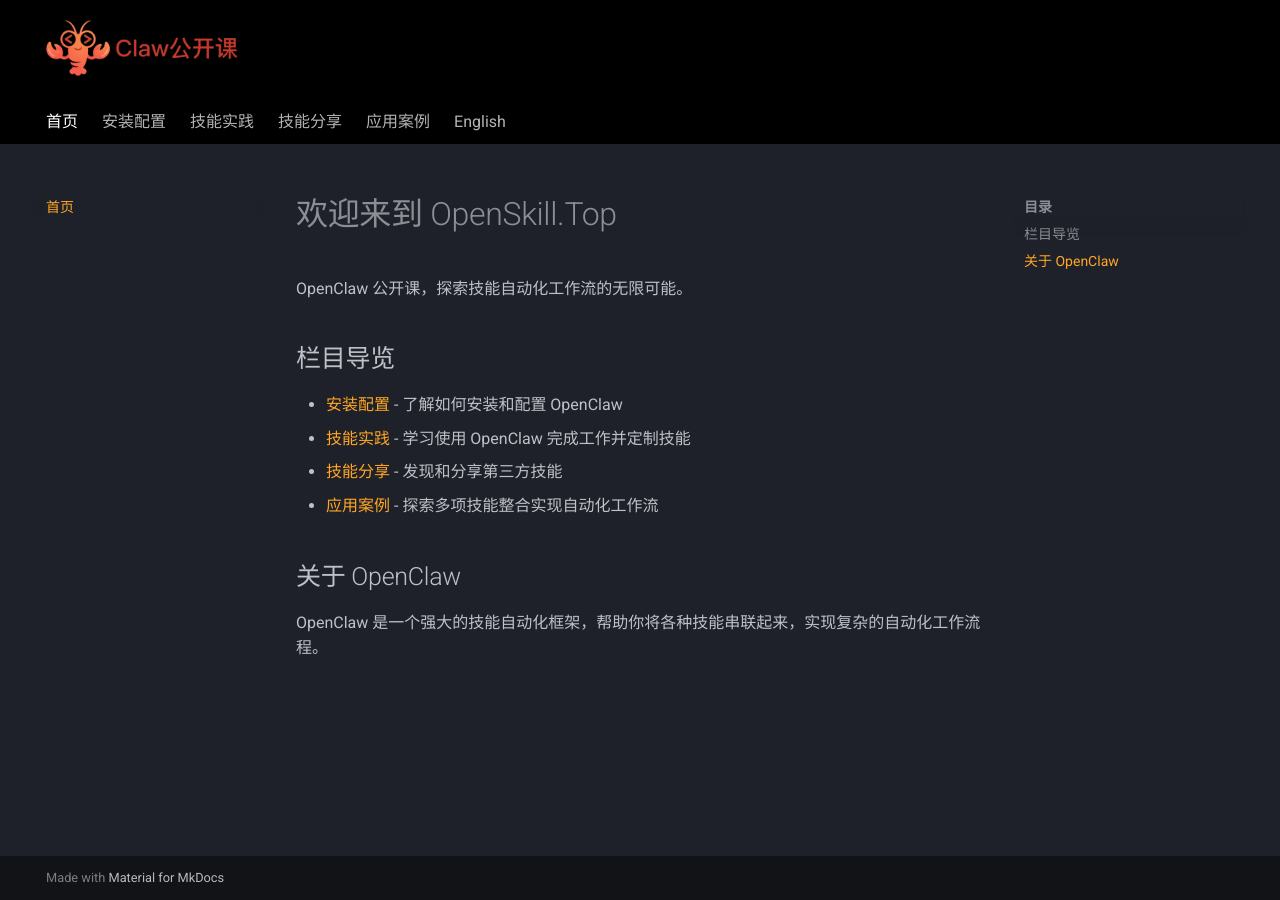
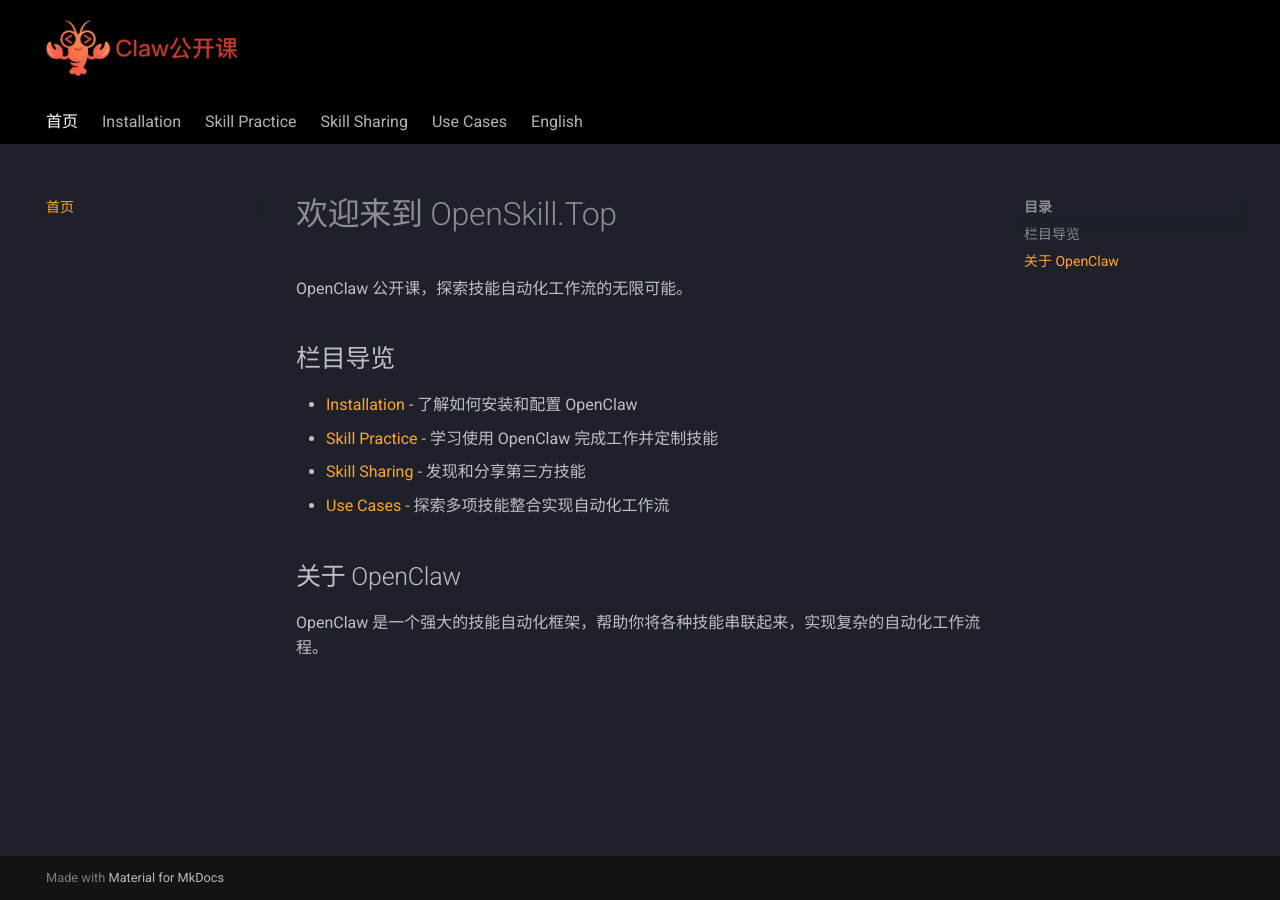
Before and after one commit to QUSEIT/openskill.top, an MkDocs documentation site: the page built from docs/zh/index.md, in a window 1280 px wide. Built offline with MkDocs 1.6.1 and Material for MkDocs 9.7.7, drawn with Linux system fonts in a browser that asks for light colours.

Commit message:
重命名docs/zh子目录为英文名并更新相关链接
将中文目录名改为英文：安装配置→installation, 技能实践→skill-practice, 技能分享→skill-sharing, 应用案例→use-cases
同步更新mkdocs.yml、docs/zh/index.md和README.md中的链接

Co-Authored-By: Claude Opus 4.5 <noreply@anthropic.com>

```diff
--- a/docs/zh/index.md
+++ b/docs/zh/index.md
@@ -4,10 +4,10 @@ OpenClaw 公开课，探索技能自动化工作流的无限可能。
 
 ## 栏目导览
 
-- [安装配置](安装配置/index.md) - 了解如何安装和配置 OpenClaw
-- [技能实践](技能实践/index.md) - 学习使用 OpenClaw 完成工作并定制技能
-- [技能分享](技能分享/index.md) - 发现和分享第三方技能
-- [应用案例](应用案例/index.md) - 探索多项技能整合实现自动化工作流
+- [Installation](installation/index.md) - 了解如何安装和配置 OpenClaw
+- [Skill Practice](skill-practice/index.md) - 学习使用 OpenClaw 完成工作并定制技能
+- [Skill Sharing](skill-sharing/index.md) - 发现和分享第三方技能
+- [Use Cases](use-cases/index.md) - 探索多项技能整合实现自动化工作流
 
 ## 关于 OpenClaw
 
--- a/mkdocs.yml
+++ b/mkdocs.yml
@@ -32,16 +32,16 @@ extra_css:
 
 nav:
   - 首页: zh/index.md
-  - 安装配置:
-      - zh/安装配置/index.md
-      - 更安全地部署OpenClaw：我的容器化隔离实践: zh/安装配置/bwp-2026-03-25-openclaw-v1.1.md
-      - 在OpenClaw容器中部署Claude Code（上）：从零开始搭建你的AI开发助手: zh/安装配置/bwp-2026-03-26-openclawclaude-code-v1.4.md
-  - 技能实践:
-      - zh/技能实践/index.md
-  - 技能分享:
-      - zh/技能分享/index.md
-  - 应用案例:
-      - zh/应用案例/index.md
+  - Installation:
+      - zh/installation/index.md
+      - 更安全地部署OpenClaw：我的容器化隔离实践: zh/installation/bwp-2026-03-25-openclaw-v1.1.md
+      - 在OpenClaw容器中部署Claude Code（上）：从零开始搭建你的AI开发助手: zh/installation/bwp-2026-03-26-openclawclaude-code-v1.4.md
+  - Skill Practice:
+      - zh/skill-practice/index.md
+  - Skill Sharing:
+      - zh/skill-sharing/index.md
+  - Use Cases:
+      - zh/use-cases/index.md
   - English:
       - Home: en/index.md
       - Installation: en/installation/index.md
```
Also changed, not shown: README.md (+8 -8 lines), docs/zh/installation/bwp-2026-03-25-openclaw-v1.1.md (renamed from docs/zh/安装配置/bwp-2026-03-25-openclaw-v1.1.md), docs/zh/installation/bwp-2026-03-26-openclawclaude-code-v1.4.md (renamed from docs/zh/安装配置/bwp-2026-03-26-openclawclaude-code-v1.4.md), docs/zh/installation/index.md (renamed from docs/zh/安装配置/index.md), docs/zh/skill-practice/index.md (renamed from docs/zh/技能实践/index.md), docs/zh/skill-sharing/index.md (renamed from docs/zh/技能分享/index.md), docs/zh/use-cases/index.md (renamed from docs/zh/应用案例/index.md).
